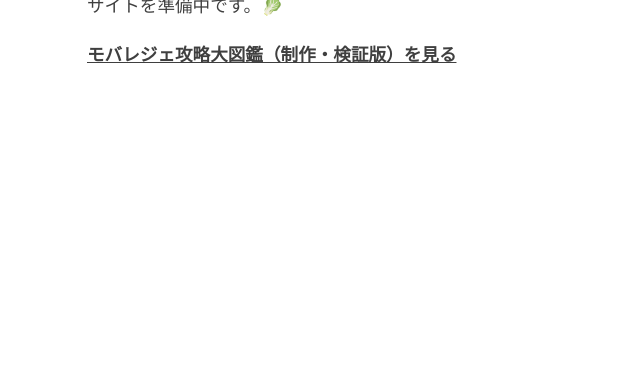
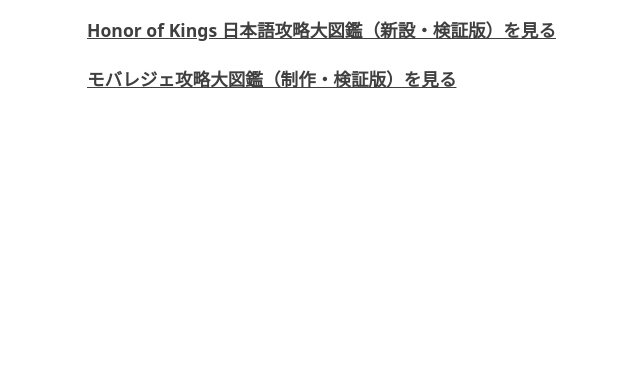
Before and after one commit to zmew/kyavet-site, a plain HTML site: page index.html in a window 1280 px wide. Shown: the part 435-800 px from the top of the page, without its empty margins (213-853 px from the left). Drawn offline with Linux system fonts and the light colour scheme.

Commit message:
Link new HoK guide from Kyavet homepage

```diff
--- a/index.html
+++ b/index.html
@@ -17,6 +17,7 @@
   <main>
     <h1>Kyavet</h1>
     <p>サイトを準備中です。🥬</p>
+    <p><a href="hok/" style="color:inherit;font-weight:800">Honor of Kings 日本語攻略大図鑑（新設・検証版）を見る</a></p>
     <p><a href="mlbb/" style="color:inherit;font-weight:700">モバレジェ攻略大図鑑（制作・検証版）を見る</a></p>
   </main>
 </body>
```
